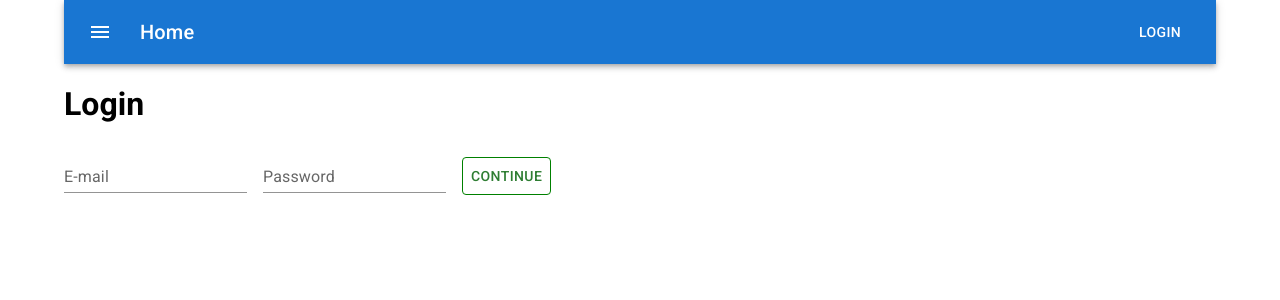
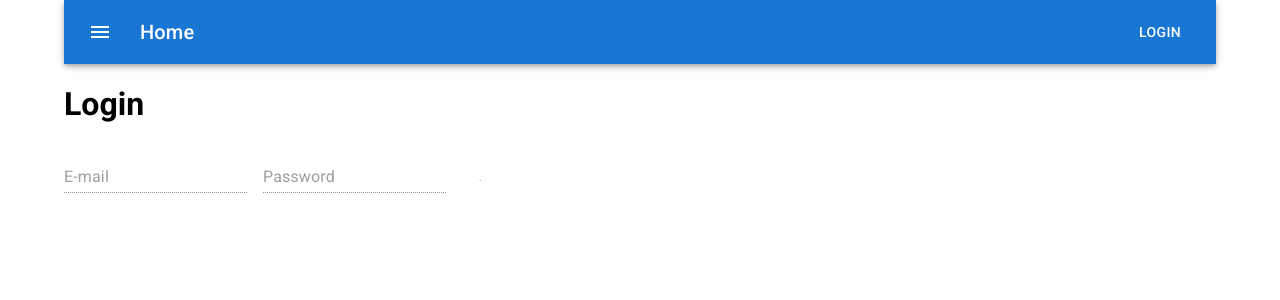
Before and after one commit to fredrikspannar/newsportal-react-node-mongo, a React (Create React App) app in the folder client/: page /login in a window 1280 px wide. Both pictures are taken after a click on the button "CONTINUE". Shown: the top 300 px of the page. Built offline with nearby package versions, Linux system fonts and the light colour scheme.

Commit message:
Login-page events and visual feedback

```diff
--- a/client/package.json
+++ b/client/package.json
@@ -11,6 +11,7 @@
     "@testing-library/jest-dom": "^5.16.5",
     "@testing-library/react": "^13.4.0",
     "@testing-library/user-event": "^13.5.0",
+    "email-validator": "^2.0.4",
     "react": "^18.2.0",
     "react-dom": "^18.2.0",
     "react-router-dom": "^6.3.0",
--- a/client/src/pages/Login.js
+++ b/client/src/pages/Login.js
@@ -4,19 +4,26 @@ import {
 } from '@mui/material';
 
 import { styled } from '@mui/material/styles';
-import { TextFieldValidationReducer, TEXTFIELD_SET, TEXTFIELD_ERROR } from "../reducers/TextFieldValidationReducer";
+import { CircularProgress } from '@mui/material';
+
+import * as EmailValidator from 'email-validator';
+import { TextFieldValidationReducer, TEXTFIELD_SET, TEXTFIELD_ERROR, TEXTFIELD_DISABLED } from "../reducers/TextFieldValidationReducer";
 
 const SubmitButton = styled(Button)`
     margin-top: 12px;
     border: 1px solid green;
     &:active, &:hover { color: white; background-color: green; }
+    &:disabled { border: 0; }
 `;
 
 const Login = () => {
-    const [ email, dispatchEmail ] = useReducer(TextFieldValidationReducer, { error: false, data: "" });
-    const [ password, dispatchPassword ] = useReducer(TextFieldValidationReducer, { error: false, data: "" });
+    const [ email, dispatchEmail ] = useReducer(TextFieldValidationReducer, { error: false, disabled: false, data: "" });
+    const [ password, dispatchPassword ] = useReducer(TextFieldValidationReducer, { error: false, disabled: false, data: "" });
 
     const handleLogin = () => {
+        dispatchEmail( { type: TEXTFIELD_DISABLED } );
+        dispatchPassword( { type: TEXTFIELD_DISABLED } );
+
 
 
 
@@ -25,6 +32,10 @@ const Login = () => {
     const handleEmailInputBlur = (e) => {
         if ( e.target.value.toString().length === 0 ) {
             dispatchEmail( { type: TEXTFIELD_ERROR, payload: "This field is required!" } );
+
+        } else if ( EmailValidator.validate(e.target.value) === false ) {
+            dispatchEmail( { type: TEXTFIELD_ERROR, payload: "Enter a valid e-mail!" } );
+
         } else {
             dispatchEmail( { type: TEXTFIELD_SET, payload: e.target.value } );
         }
@@ -43,13 +54,16 @@ const Login = () => {
             <h1>Login</h1>
             <Grid container spacing={2}>
                 <Grid item>
-                    <TextField id="email" label="E-mail" variant="standard" error={email.error !== false} helperText={email.error !== false ? email.error : ''} onBlur={(e) => handleEmailInputBlur(e)} />
+                    <TextField id="email" label="E-mail" variant="standard" disabled={email.disabled !== false} error={email.error !== false} helperText={email.error !== false ? email.error : ''} onBlur={(e) => handleEmailInputBlur(e)} />
                 </Grid>
                 <Grid item>
-                    <TextField id="password" label="Password" variant="standard" error={password.error !== false} helperText={password.error !== false ? password.error : ''} onBlur={(e) => handlePasswordInputBlur(e)} />
+                    <TextField id="password" label="Password" variant="standard" disabled={password.disabled !== false} error={password.error !== false} helperText={password.error !== false ? password.error : ''} onBlur={(e) => handlePasswordInputBlur(e)} />
                 </Grid>
                 <Grid item>
-                    <SubmitButton color="success" onClick={handleLogin}>Continue</SubmitButton>
+                    {email.disabled !== false && password.disabled !== false
+                        ? <CircularProgress size="1.2rem" style={{ top: "26px", position: "relative" }} />
+                        : <SubmitButton color="success" onClick={handleLogin}>Continue</SubmitButton>
+                    }
                 </Grid>
             </Grid>
         </Box>
--- a/client/src/reducers/TextFieldValidationReducer.js
+++ b/client/src/reducers/TextFieldValidationReducer.js
@@ -1,22 +1,32 @@
 
 export const TEXTFIELD_SET = "TEXTFIELD_SET";
 export const TEXTFIELD_ERROR = "TEXTFIELD_ERROR";
+export const TEXTFIELD_DISABLED = "TEXTFIELD_DISABLED";
 
 export const TextFieldValidationReducer = (state, action) => {
     switch(action.type) {
+        case TEXTFIELD_DISABLED:
+            return {
+                ...state,
+
+                disabled: true
+            }
+
         case TEXTFIELD_SET:
             return {
                 ...state,
 
                 data: action.payload,
-                error: false
+                error: false,
+                disabled: false
             }
 
         case TEXTFIELD_ERROR:
                 return {
                     ...state,
 
-                    error: action.payload
+                    error: action.payload,
+                    disabled: false
                 }
 
         default:
```
Also changed, not shown: 1 other file (tests, documents, lock files or other folders).
